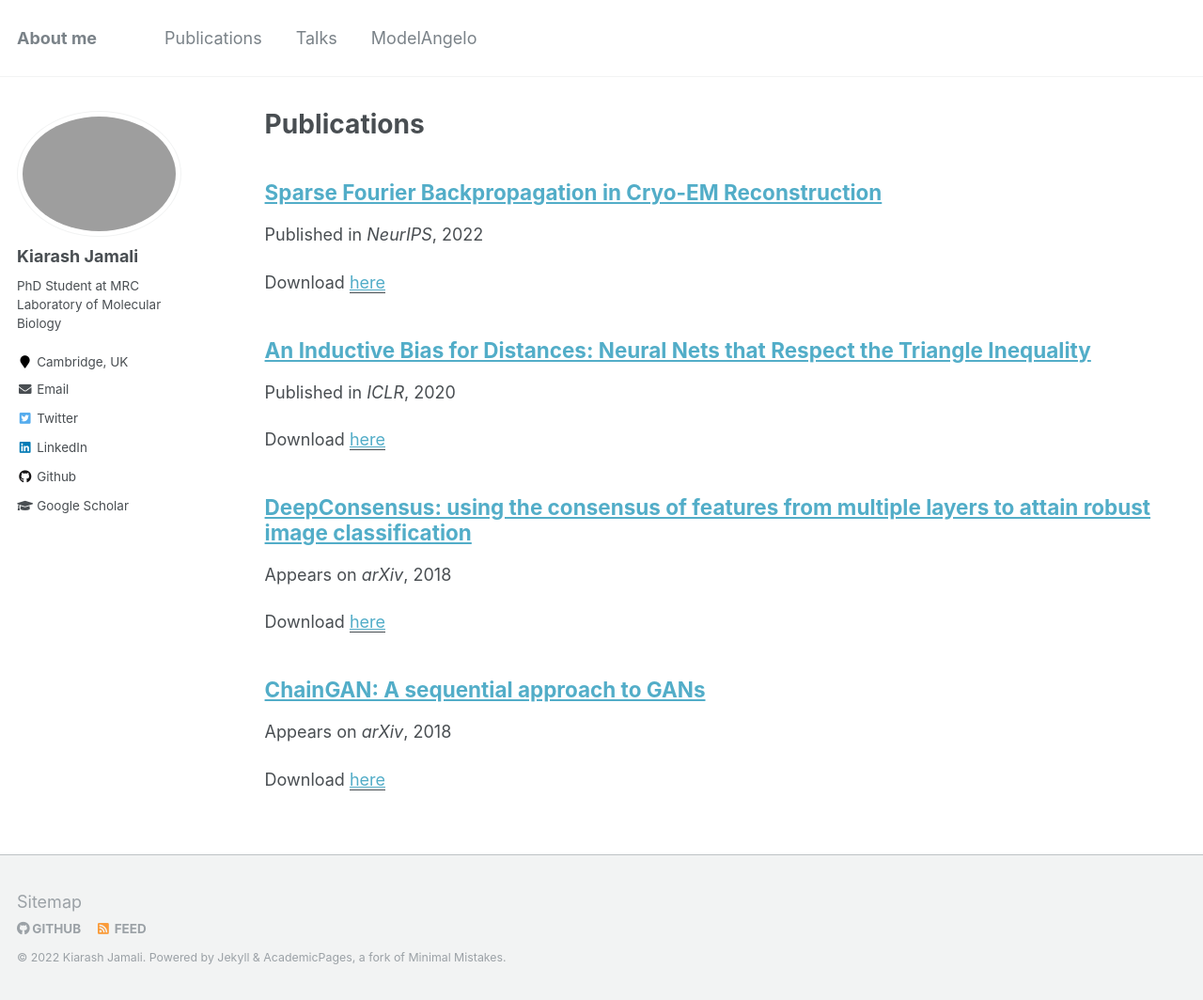
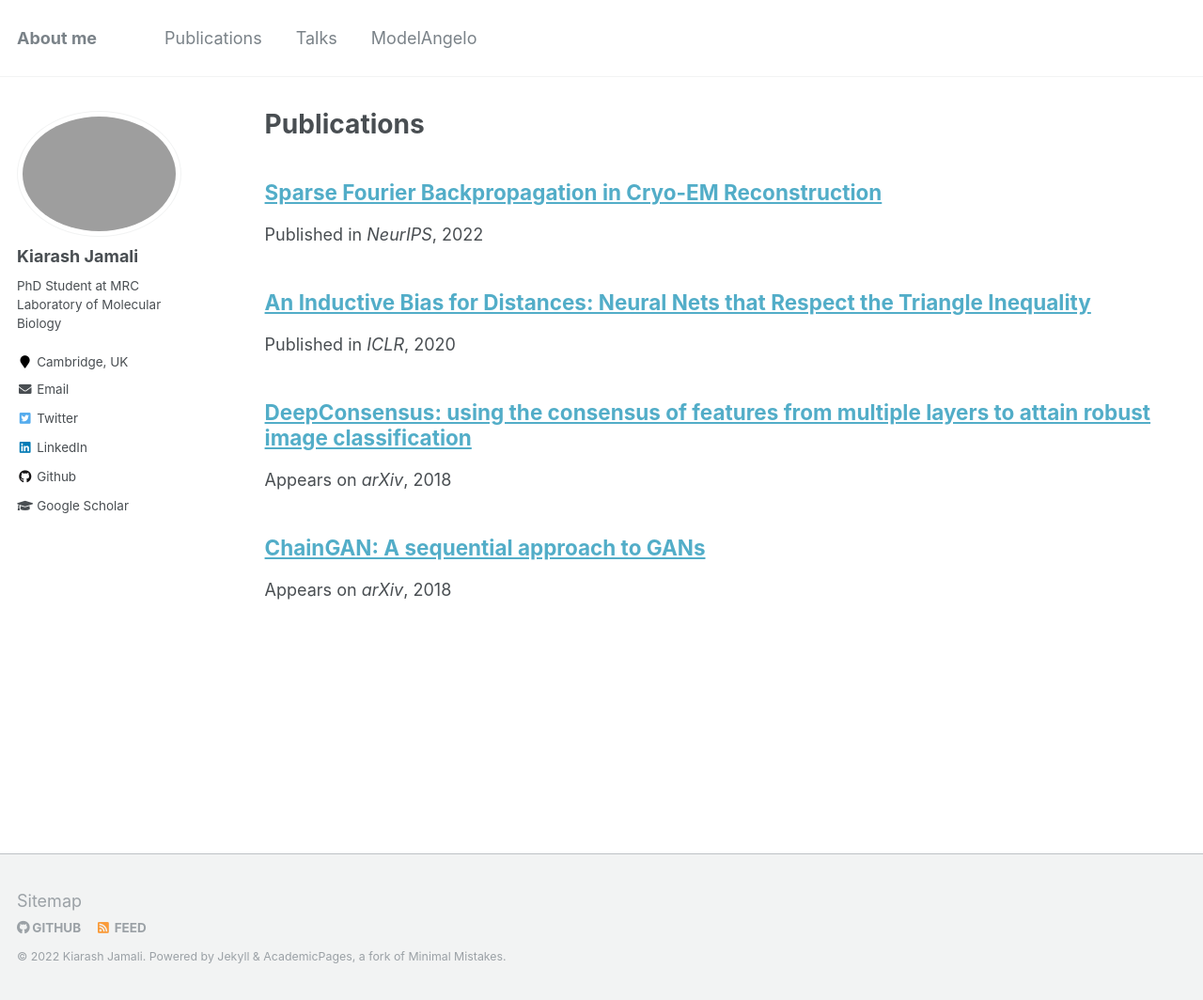
Before and after one commit to jamaliki/jamaliki.github.io, a Jekyll site: the page built from _pages/publications.md, in a window 1280 px wide and 1064 px high. Shown: the whole window at 94% size. Built offline with Jekyll 4.4.1, drawn with Linux system fonts in a browser that asks for light colours.

Commit message:
Remove download here

```diff
--- a/_includes/archive-single.html
+++ b/_includes/archive-single.html
@@ -58,8 +58,6 @@
       <p>Recommended citation: {{ post.citation }} <a href="{{ post.paperurl }}"><u>{{ post.paperurl }}</u></a></p>
     {% elsif post.citation %}
       <p>Recommended citation: {{ post.citation }} </p>
-    {% elsif post.paperurl %}
-      <p>Download <a href=" {{ post.paperurl }} "><u>here</u></a></p>
     {% endif %}
 
   </article>
```
